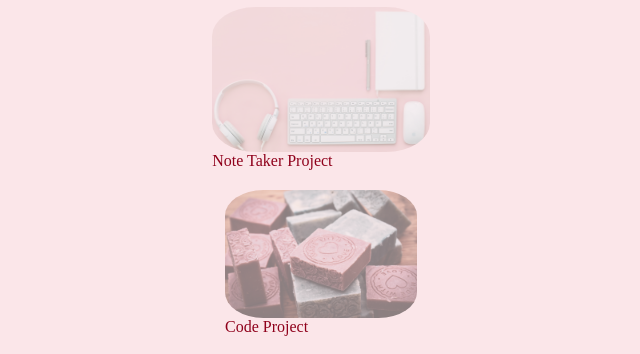
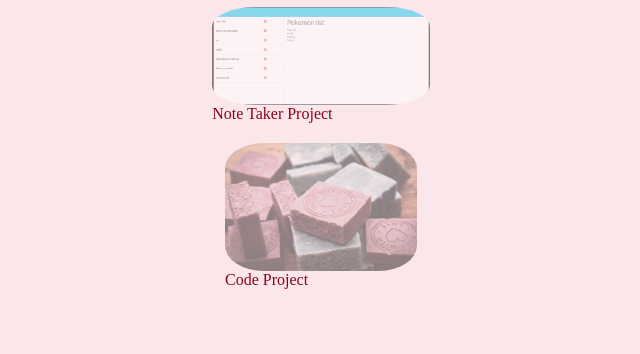
Before and after one commit to kimberlie901/Professional_Portfolio, a plain HTML site: page index.html in a window 1280 px wide. Shown: the part 1663-2017 px from the top of the page, without its empty margins (319-959 px from the left). After the commit the page ends 1970 px from the top, so only its background shows below. Drawn offline with Linux system fonts and the light colour scheme.

Commit message:
updating readme

```diff
--- a/index.html
+++ b/index.html
@@ -94,7 +94,7 @@
         </section>
 
         <section class="row">
-            <a> <img src="./css/workplace-g0adfe3630_1920.jpg" id="workplace" alt="Password Generator Project"> <figcaption>Note Taker Project</figcaption> </a>
+            <a href="https://tranquil-fjord-61279.herokuapp.com"> <img src="./css/note taker.png" id="workplace" alt="Password Generator Project"> <figcaption>Note Taker Project</figcaption> </a>
         </section>
 
         <section class="row">
```
Also changed, not shown: css/note taker.png (added), 1 other file.
